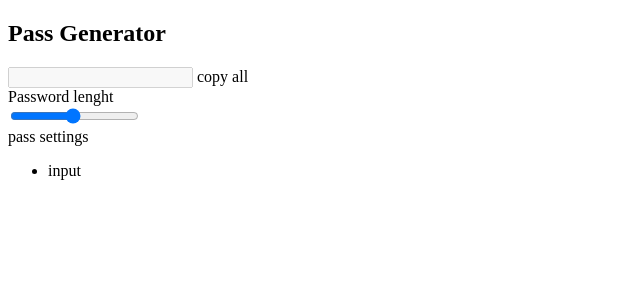
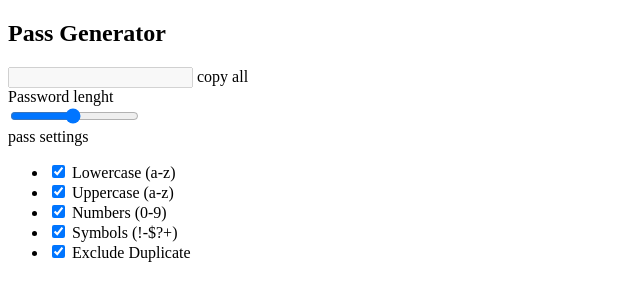
Before and after one commit to Dresae/UApW10-PwGen_A, a plain HTML site: page index.html in a window 1280 px wide. Shown: the whole page, without its empty margins (0-640 px from the left). Drawn offline with nearby package versions, Linux system fonts and the light colour scheme.

Commit message:
adding items to wrapper lists

```diff
--- a/index.html
+++ b/index.html
@@ -29,12 +29,36 @@
                 <input type="range" min="1" max="30" value="15" step="1">
             </div>
 
+
             <div class="pass-settings">
                 <label class="title">pass settings</label>
                 <ul class="options">
                     <li class="option">
-                        input
+                        <input type="checkbox" id="lowercase" checked>
+                        <label for="lowercase">Lowercase (a-z)</label>
                     </li>
+
+                    <li class="option">
+                        <input type="checkbox" id="uppercase" checked>
+                        <label for="uppercase">Uppercase (a-z)</label>
+                    </li>
+
+                    <li class="option">
+                        <input type="checkbox" id="numbers" checked>
+                        <label for="numbers">Numbers (0-9)</label>
+                    </li>
+
+                    <li class="option">
+                        <input type="checkbox" id="symbols" checked>
+                        <label for="symbols">Symbols (!-$?+)</label>
+                    </li>
+
+                    <li class="option">
+                        <input type="checkbox" id="exc-duplicate" checked>
+                        <label for="exc-duplicate">Exclude Duplicate</label>
+                    </li>
+
+
                 </ul>
             </div>
 
```
